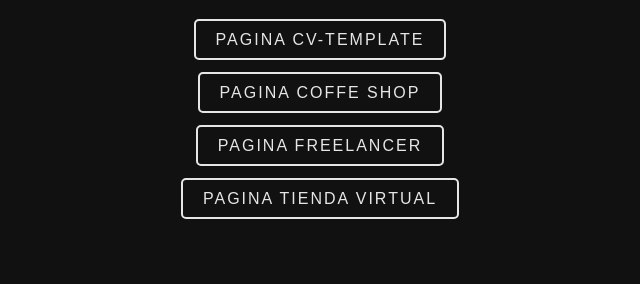
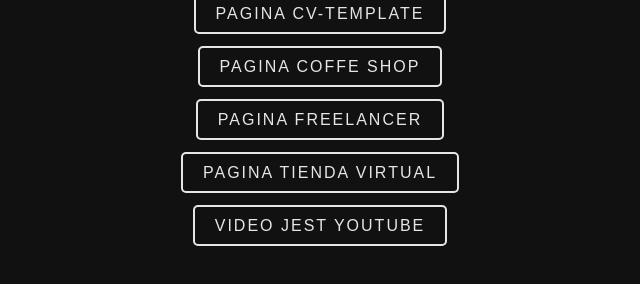
Before and after one commit to jordonez19/hwlistpages, a plain HTML site: page index.html in a window 1280 px wide. Shown: the part 330-614 px from the top of the page, without its empty margins (320-960 px from the left). Drawn offline with Linux system fonts and the light colour scheme.

Commit message:
Update index.html

```diff
--- a/index.html
+++ b/index.html
@@ -104,6 +104,7 @@
         <li class="pulse"><a href="https://coffeeshopxavi.netlify.app/">pagina coffe shop</a></li>
         <li class="pulse"><a href="https://freelancerxavi.netlify.app/">pagina freelancer</a></li>
         <li class="pulse"><a href="https://tiendavirtualxavi.netlify.app/">pagina tienda virtual</a></li>
+        <li class="pulse"><a href="https://youtu.be/-TcHrt-l1G4">video jest youtube</a></li>
     </ul>
 </body>
 
```
